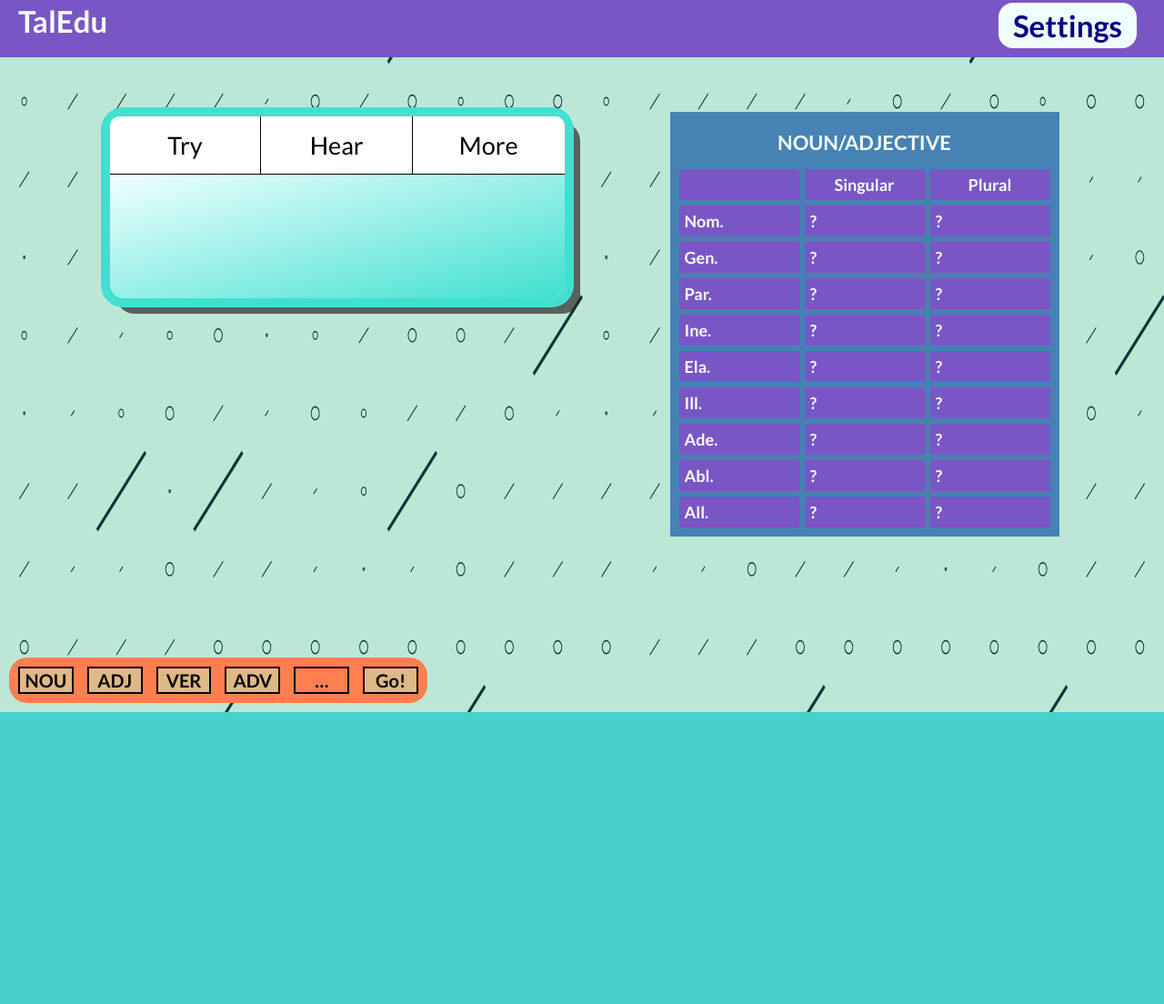
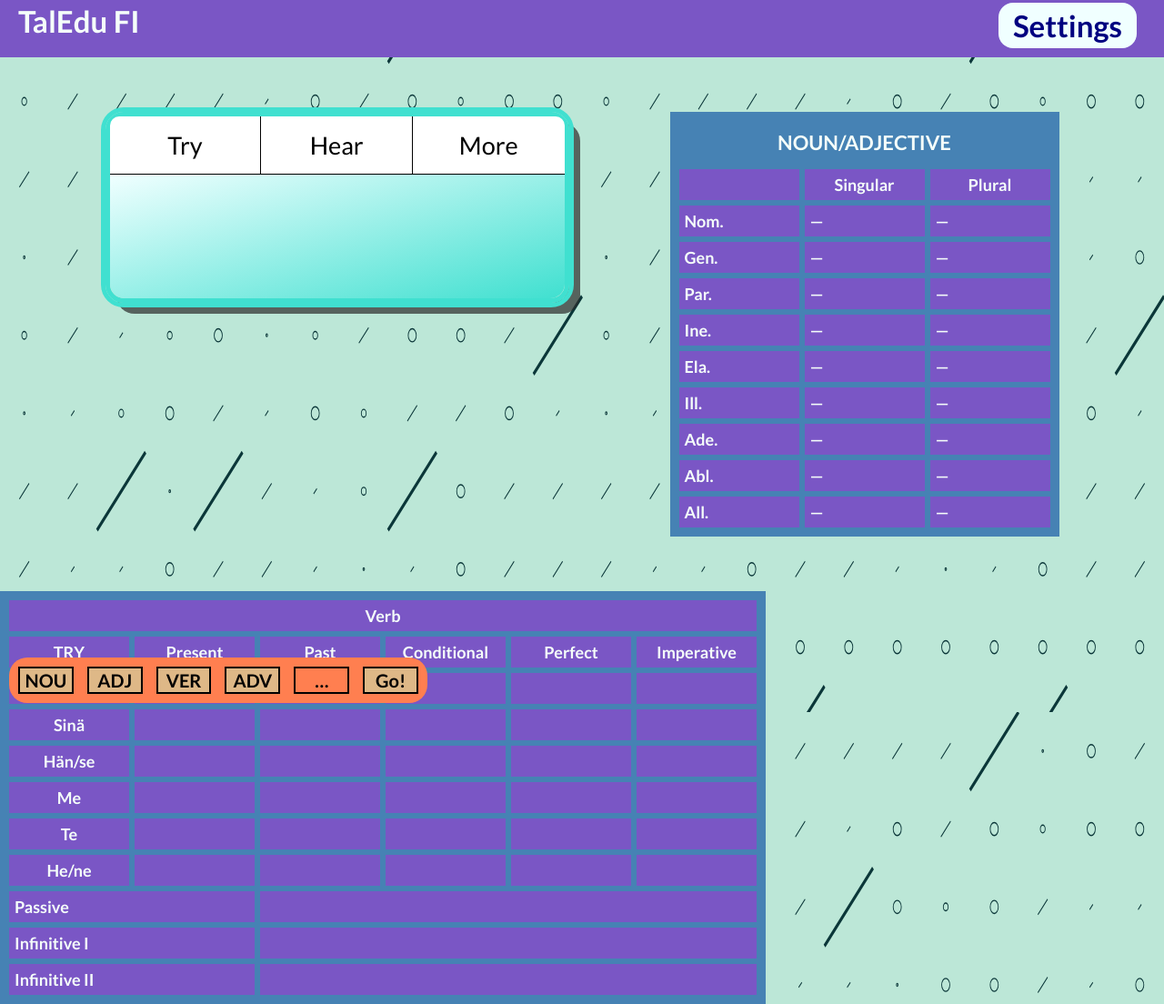
Before and after one commit to PavelIvanov4/FinGen, a plain HTML site: page index.html in a window 1280 px wide. Shown: the part 17-1121 px from the top of the page at 91% size. Before the commit the page ends 800 px from the top, so only its background shows below. Drawn offline with Linux system fonts and the light colour scheme.

Commit message:
Update index.html

```diff
--- a/index.html
+++ b/index.html
@@ -11,7 +11,7 @@
   </head>
  <body>
  <h2>
-   <span id="logo">TalEdu</span>
+   <span id="logo">TalEdu FI</span>
    <div id="settings">Settings</div>
  </h2>
  <nav>
@@ -42,51 +42,124 @@
  </tr>
  <tr>
  <td>Nom.</td>
- <td id="nom_sin">?</td>
- <td id="nom_pl">?</td>
+ <td id="nom_sin">—</td>
+ <td id="nom_pl">—</td>
  </tr>
  <tr>
  <td>Gen.</td>
- <td id="gen_sin">?</td>
- <td id="gen_pl">?</td>
+ <td id="gen_sin">—</td>
+ <td id="gen_pl">—</td>
  </tr>
  <tr>
  <td>Par.</td>
- <td id="par_sin">?</td>
- <td id="par_pl">?</td>
+ <td id="par_sin">—</td>
+ <td id="par_pl">—</td>
  </tr>
  <tr>
  <td>Ine.</td>
- <td id="ine_sin">?</td>
- <td id="ine_pl">?</td>
+ <td id="ine_sin">—</td>
+ <td id="ine_pl">—</td>
  </tr>
  <tr>
  <td>Ela.</td>
- <td id="ela_sin">?</td>
- <td id="ela_pl">?</td>
+ <td id="ela_sin">—</td>
+ <td id="ela_pl">—</td>
  </tr>
  <tr>
  <td>Ill.</td>
- <td id="ill_sin">?</td>
- <td id="ill_pl">?</td>
+ <td id="ill_sin">—</td>
+ <td id="ill_pl">—</td>
  </tr>
  <tr>
  <td>Ade.</td>
- <td id="ade_sin">?</td>
- <td id="ade_pl">?</td>
+ <td id="ade_sin">—</td>
+ <td id="ade_pl">—</td>
  </tr>
  <tr>
  <td>Abl.</td>
- <td id="abl_sin">?</td>
- <td id="abl_pl">?</td>
+ <td id="abl_sin">—</td>
+ <td id="abl_pl">—</td>
  </tr>
  <tr>
  <td>All.</td>
- <td id="all_sin">?</td>
- <td id="all_pl">?</td>
+ <td id="all_sin">—</td>
+ <td id="all_pl">—</td>
  </tr>
  </table>
  </main>
+ <div id="table_wrapper">
+ <table id="verb_table">
+ <tr><th colspan="6" id="verb_info">Verb</th></tr>
+  <tr>
+   <th id="try2">TRY</th>
+   <th>Present</th>
+   <th>Past</th>
+   <th>Conditional</th>
+   <th>Perfect</th>
+   <th>Imperative</th>
+  </tr>
+  <tr>
+   <th class="verb_start">Minä</th>
+   <td id="present_mina"></td>
+   <td id="past_mina"></td>
+   <td id="cond_mina"></td>
+   <td id="perf_mina"></td>
+   <td></td>
+  </tr>
+  <tr>
+   <th class="verb_start">Sinä</th>
+   <td id="present_sina"></td>
+   <td id="past_sina"></td>
+   <td id="cond_sina"></td>
+   <td id="perf_sina"></td>
+   <td id="imp_sina"></td>
+  </tr>
+  <tr>
+   <th class="verb_start">Hän/se</th>
+   <td id="present_han"></td>
+   <td id="past_han"></td>
+   <td id="cond_han"></td>
+   <td id="perf_han"></td>
+   <td></td>
+  </tr>
+  <tr>
+   <th class="verb_start">Me</th>
+   <td id="present_me"></td>
+   <td id="past_me"></td>
+   <td id="cond_me"></td>
+   <td id="perf_me"></td>
+   <td></td>
+  </tr>
+  <tr>
+   <th class="verb_start">Te</th>
+   <td id="present_te"></td>
+   <td id="past_te"></td>
+   <td id="cond_te"></td>
+   <td id="perf_te"></td>
+   <td id="imp_te"></td>
+  </tr>
+  <tr>
+   <th class="verb_start">He/ne</th>
+   <td id="present_he"></td>
+   <td id="past_he"></td>
+   <td id="cond_he"></td>
+   <td id="perf_he"></td>
+   <td></td>
+  </tr>
+  <tr>
+   <td id="passive" colspan="2">Passive</td>
+   <td id="passive_res" colspan="4"></td>
+  </tr>
+  <tr>
+   <td id="massa" colspan="2">Infinitive I</td>
+   <td id="massa_res" colspan="4"></td>
+  </tr>
+  <tr>
+   <td id="minen" colspan="2">Infinitive II</td>
+   <td id="minen_res" colspan="4"></td>
+  </tr>
+ </table>
+ </div>
  <audio id="files" src=""></audio>
  <div id="bar">
    <div id="nouns">NOU</div>
```
